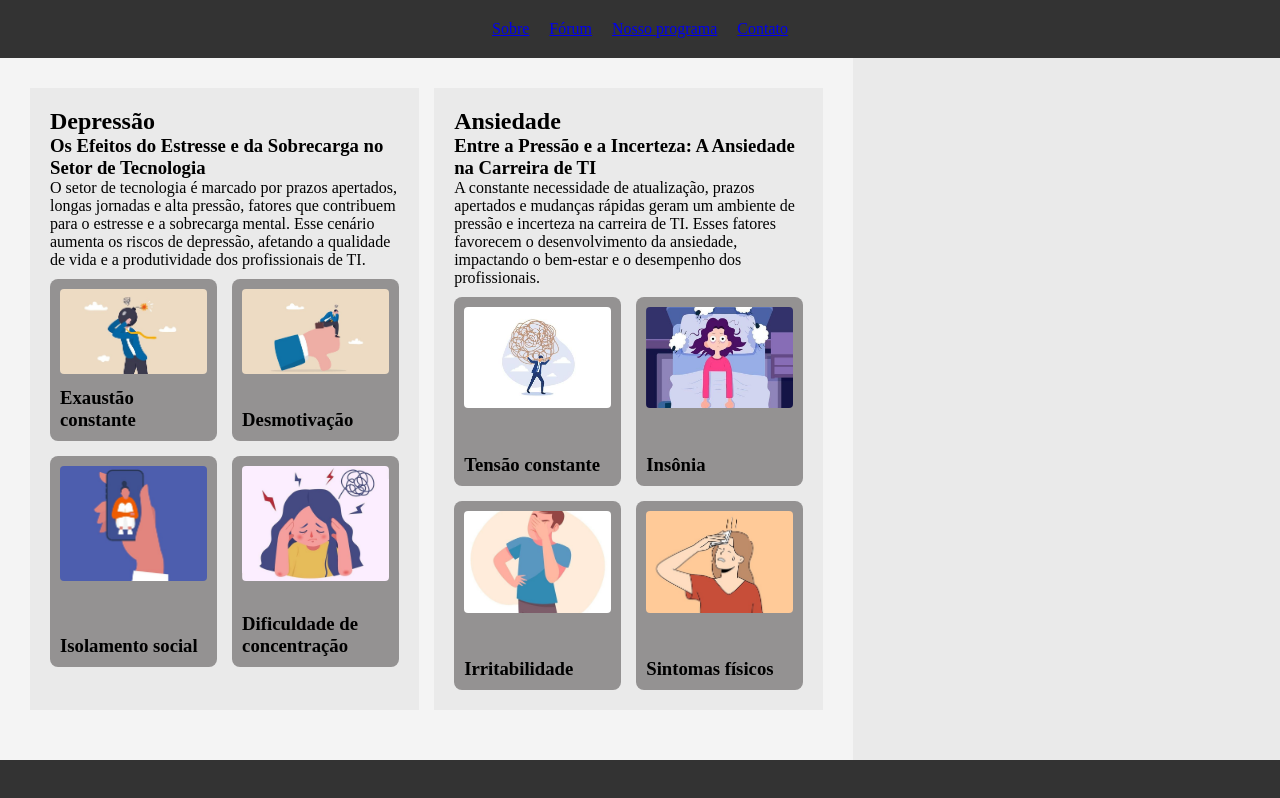
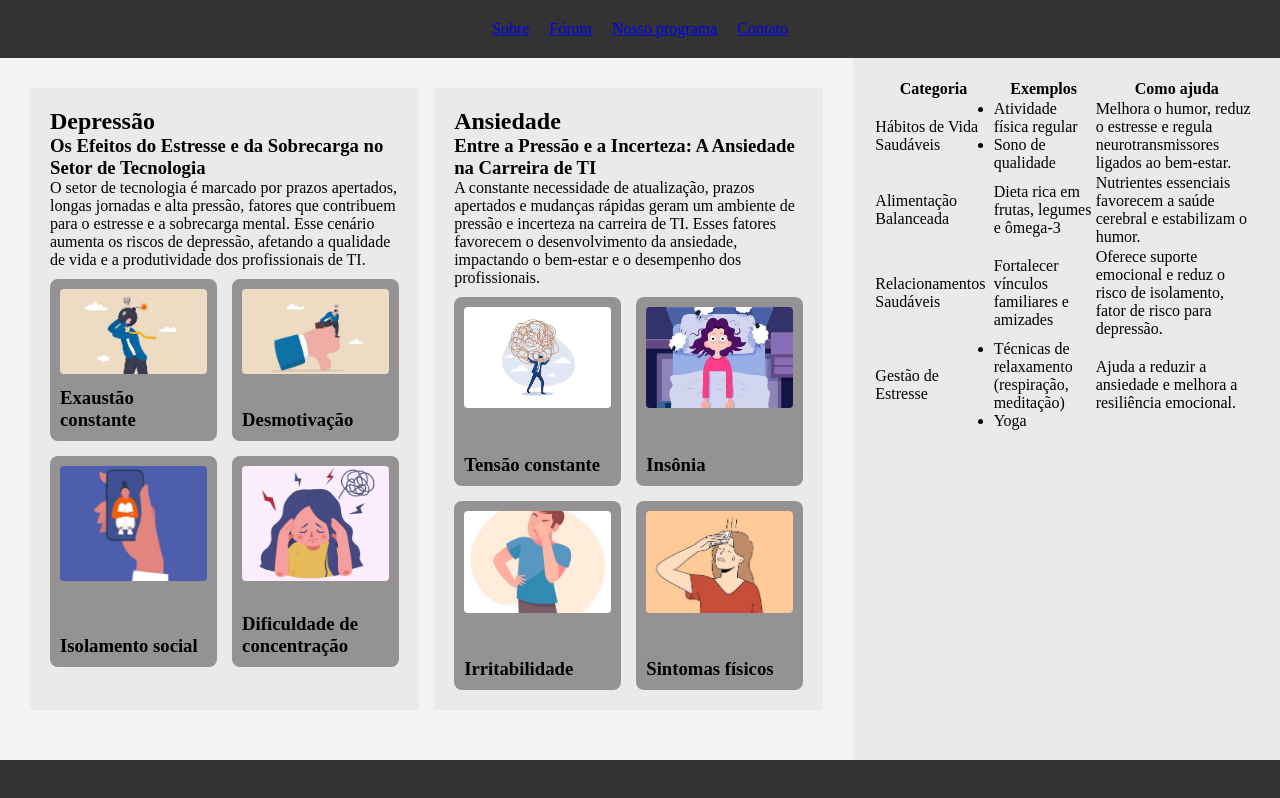
Before and after one commit to AllesonFernandes/webpage, a plain HTML site: page index.html in a window 1280 px wide. Drawn offline with Linux system fonts and the light colour scheme.

Commit message:
inserção de tabela

```diff
--- a/index.html
+++ b/index.html
@@ -76,7 +76,45 @@
 
 
         </aside>
-        <aside class="template"></aside>
+        <aside class="template">
+            <table>
+                <tr>
+                    <th>Categoria</th>
+                    <th>Exemplos</th>
+                    <th>Como ajuda</th>
+                </tr>
+                <tr>
+                    <td>Hábitos de Vida Saudáveis</td>
+                    <td>
+                        <ul>
+                            <li>Atividade física regular</li>
+                            <li>Sono de qualidade</li>
+                        </ul>
+                    </td>
+                    <td>Melhora o humor, reduz o estresse e regula neurotransmissores ligados ao bem-estar.</td>
+                </tr>
+                <tr>
+                    <td>Alimentação Balanceada</td>
+                    <td>Dieta rica em frutas, legumes e ômega-3</td>
+                    <td>Nutrientes essenciais favorecem a saúde cerebral e estabilizam o humor.</td>
+                </tr>
+                <tr>
+                    <td>Relacionamentos Saudáveis</td>
+                    <td>Fortalecer vínculos familiares e amizades</td>
+                    <td>Oferece suporte emocional e reduz o risco de isolamento, fator de risco para depressão.</td>
+                </tr>
+                <tr>
+                    <td>Gestão de Estresse</td>
+                    <td>
+                        <ul>
+                            <li>Técnicas de relaxamento (respiração, meditação)</li>
+                            <li>Yoga</li>
+                        </ul>
+                    </td>
+                    <td>Ajuda a reduzir a ansiedade e melhora a resiliência emocional.</td>
+                </tr>
+            </table>
+        </aside>
         <footer></footer>
     </div>
 
```
Also changed, not shown: pages/contato.html (+11 -0 lines), pages/forum.html (+11 -0 lines), pages/nossoPrograma.html (+11 -0 lines), pages/sobre.html (+11 -0 lines).
